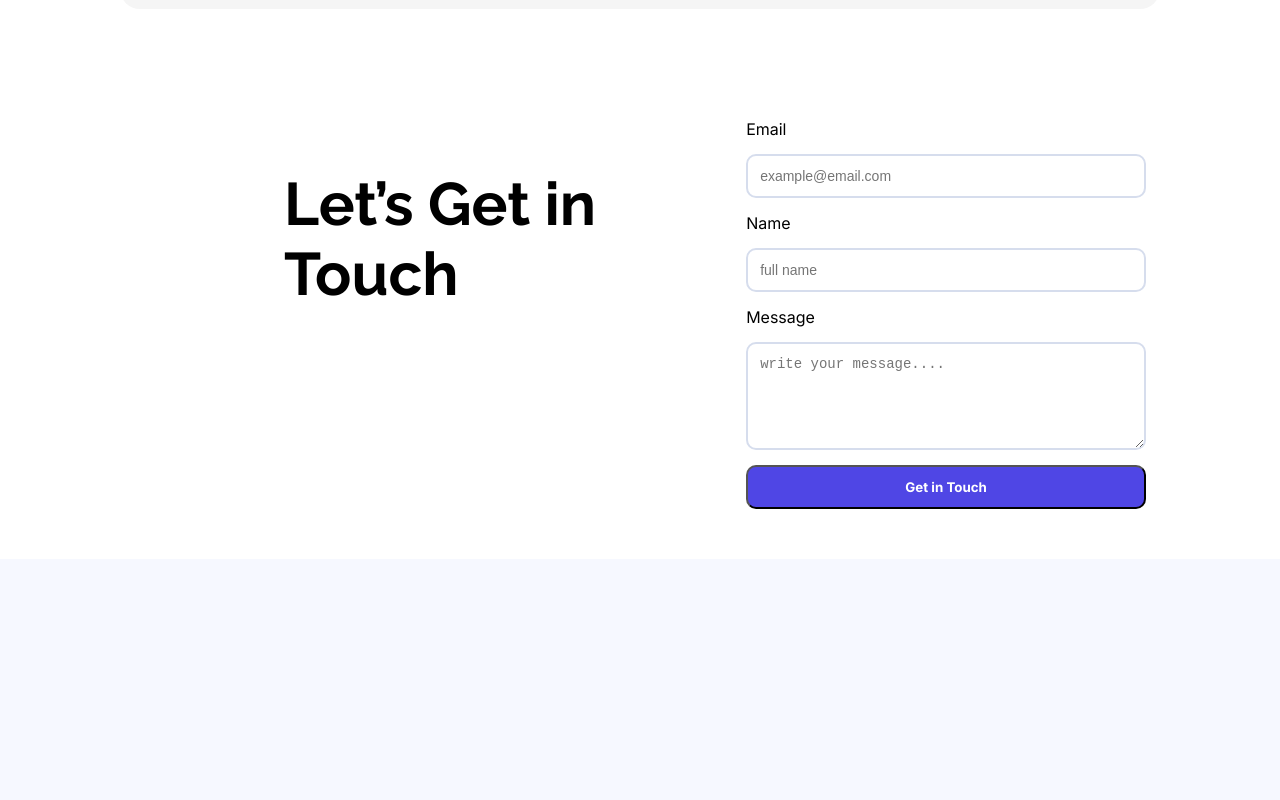
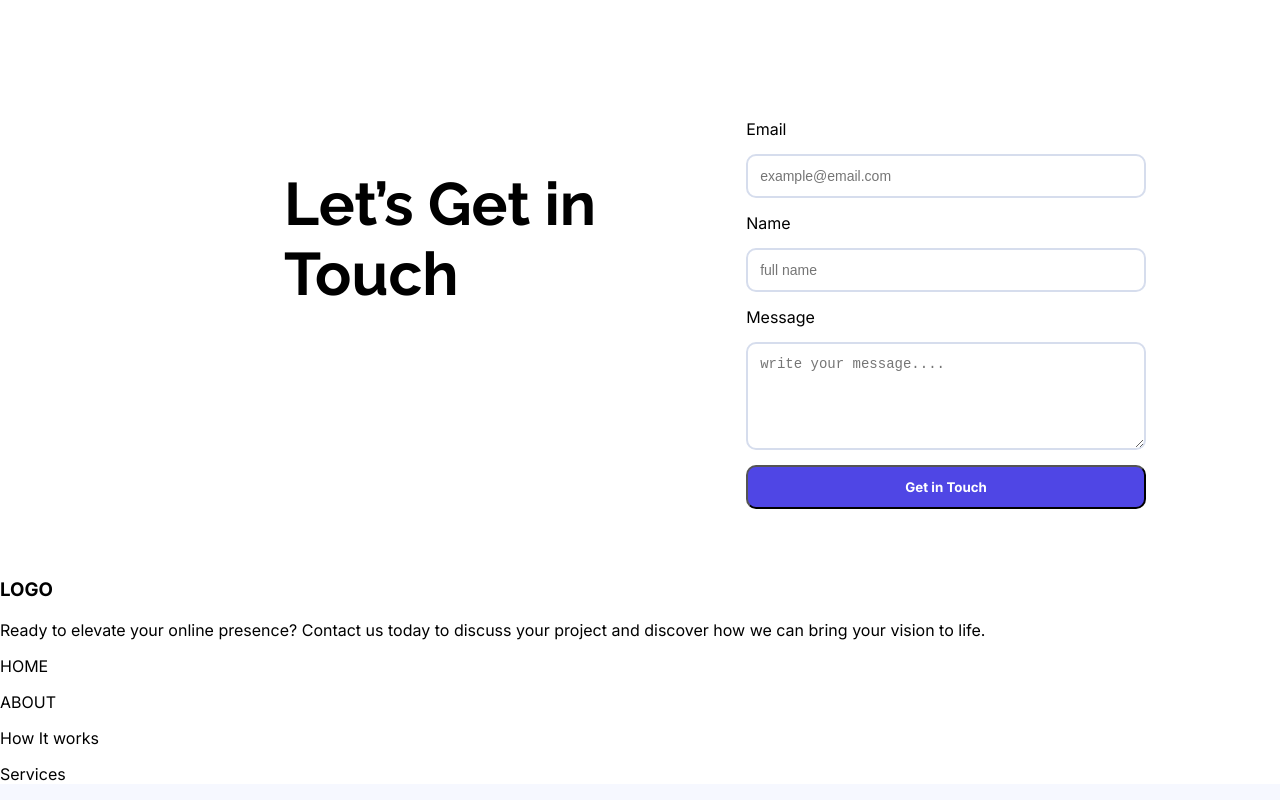
Before and after one commit to sowmetra49/Assignment1, a plain HTML site: page index.html in a window 1280 px wide. Shown: the part 2413-3213 px from the top of the page. Before the commit the page ends 2972 px from the top, so only its background shows below. Drawn offline with Linux system fonts and the light colour scheme.

Commit message:
added html for footer

```diff
--- a/Styles/assign.css
+++ b/Styles/assign.css
@@ -152,7 +152,9 @@ body {
   border-radius: 30px;
 }
 .custom-stats {
-  background-color: #eef0ff;
+
+
+  background-color:#F8C8DC;
   padding: 40px 20px;
   margin: 60px auto;
   max-width: 900px;
@@ -183,11 +185,12 @@ body {
 
 .custom-stat p {
   font-size: 16px;
-  color:;
   margin-top: 8px;
 }
+
+/* focuc better section */
 .focus-section {
-  background-color: whitesmoke;
+  background-color: white;
   padding: 60px 20px;
   border-radius: 20px;
   text-align: center;
@@ -288,5 +291,4 @@ button {
 .label-font{
   font-family: 'Inter', sans-serif;
 
-
 }
--- a/index.html
+++ b/index.html
@@ -85,9 +85,40 @@
     </div>
   </section>
 
+  <footer>
+    <section >
 
-</body>
-</html>
+            <section class="about secondary-bg">
+            <h1 class="footer-h1">LOGO</h1>
+            <p class="footer-description">
+                Ready to elevate your online presence? Contact us today to discuss your project and discover how we can bring your vision to life.
+            </p>
+            <div class="footer-items">
+
+                <div class="about-item">
+                    <p class="footer-title">HOME</p>
+
+                </div>
+                <div class="footer-item">
+                    <p class="footer-title">ABOUT</p>
+
+                </div>
+                <div class="footer-item">
+                    <p class="footer-title">How It works</p>
+
+                </div>
+                <div class="about-item">
+                    <p class="items-title">Services</p>
+
+                </div>
+            </div>
+        </section>
+
+
+
+  </footer>
+
+
 
 
 </main>
```
